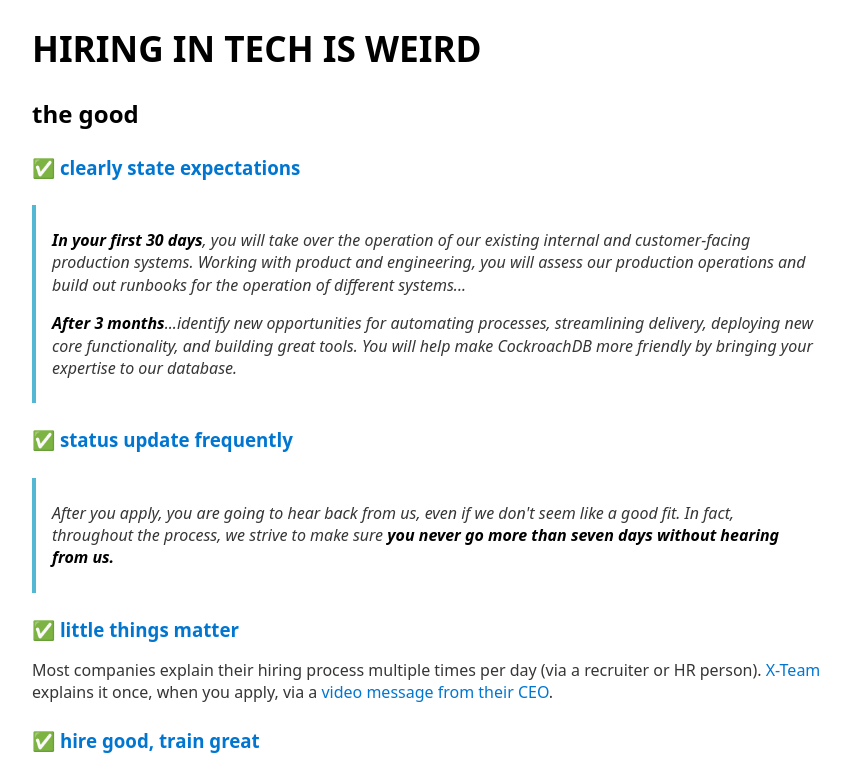
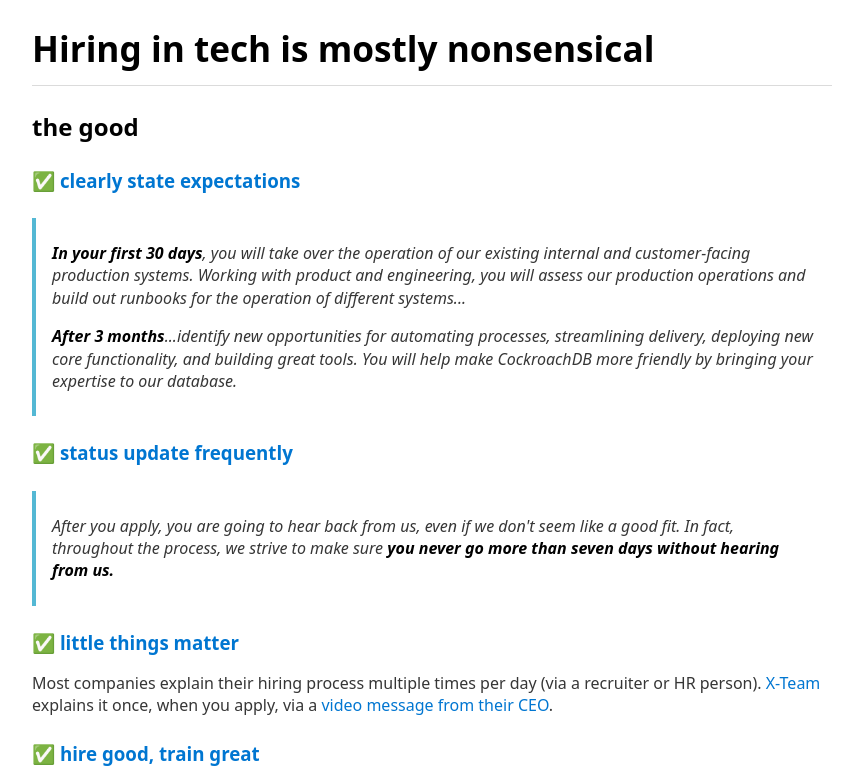
Before and after one commit to zachvalenta/zachvalenta.github.io, a plain HTML site: page text/blog/hiring-in-tech.html in a window 1280 px wide. Shown: the top 775 px of the page, without its empty margins (208-1058 px from the left). Drawn offline with nearby package versions, Linux system fonts and the light colour scheme.

Commit message:
blog - hiring - formatting, blurb

```diff
--- a/text/blog/hiring-in-tech.html
+++ b/text/blog/hiring-in-tech.html
@@ -1,5 +1,6 @@
+<h1>Hiring in tech is mostly nonsensical</h1>
+<hr/>
 <link href="https://cdn.jsdelivr.net/gh/kognise/water.css@latest/dist/light.css" rel="stylesheet"/>
-<h1>HIRING IN TECH IS WEIRD</h1>
 <h2>the good</h2>
 <h3>✅ <a href="https://www.cockroachlabs.com/careers">clearly state expectations</a></h3>
 <blockquote>
```
Also changed, not shown: text/blog.html (+1 -1 lines).
